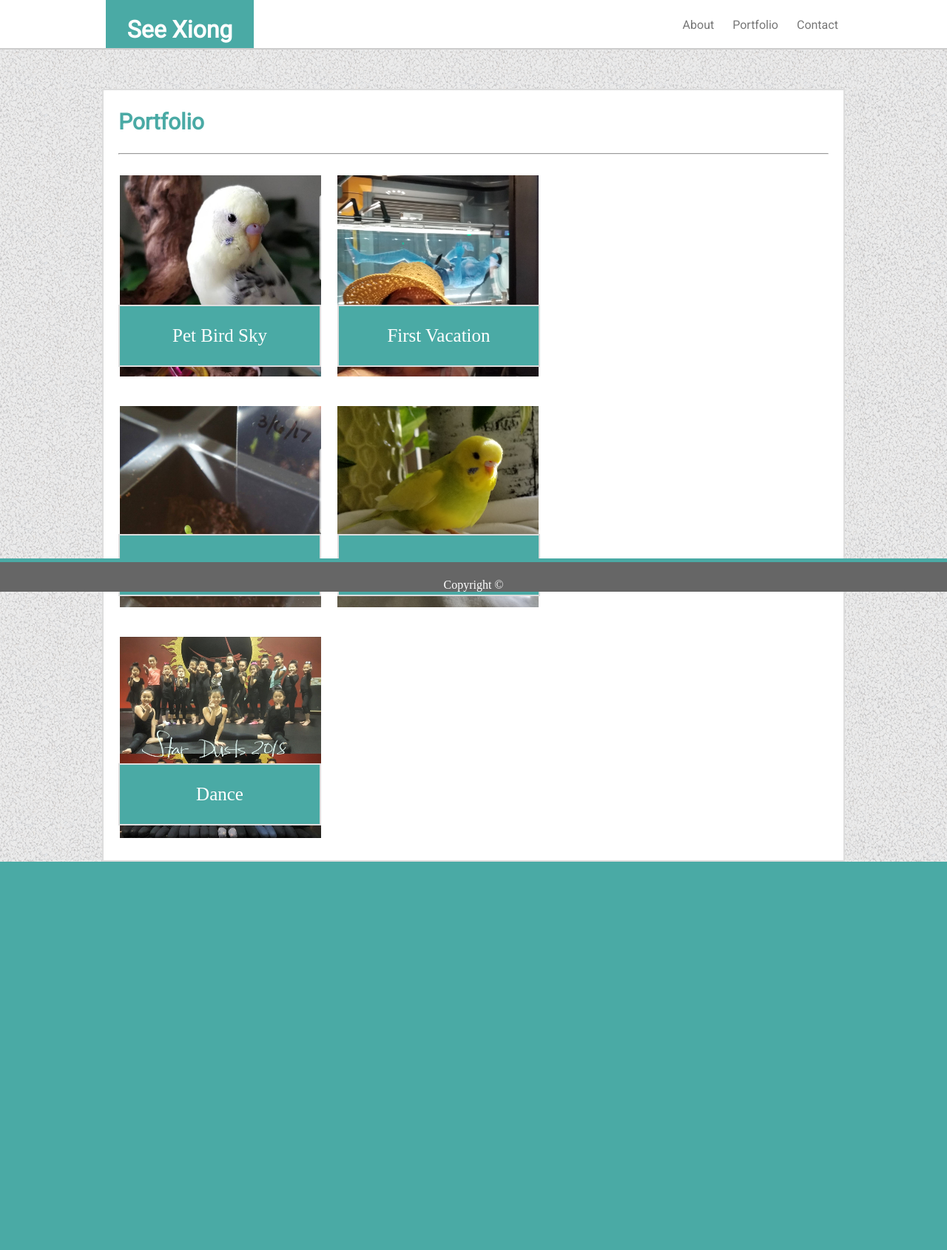
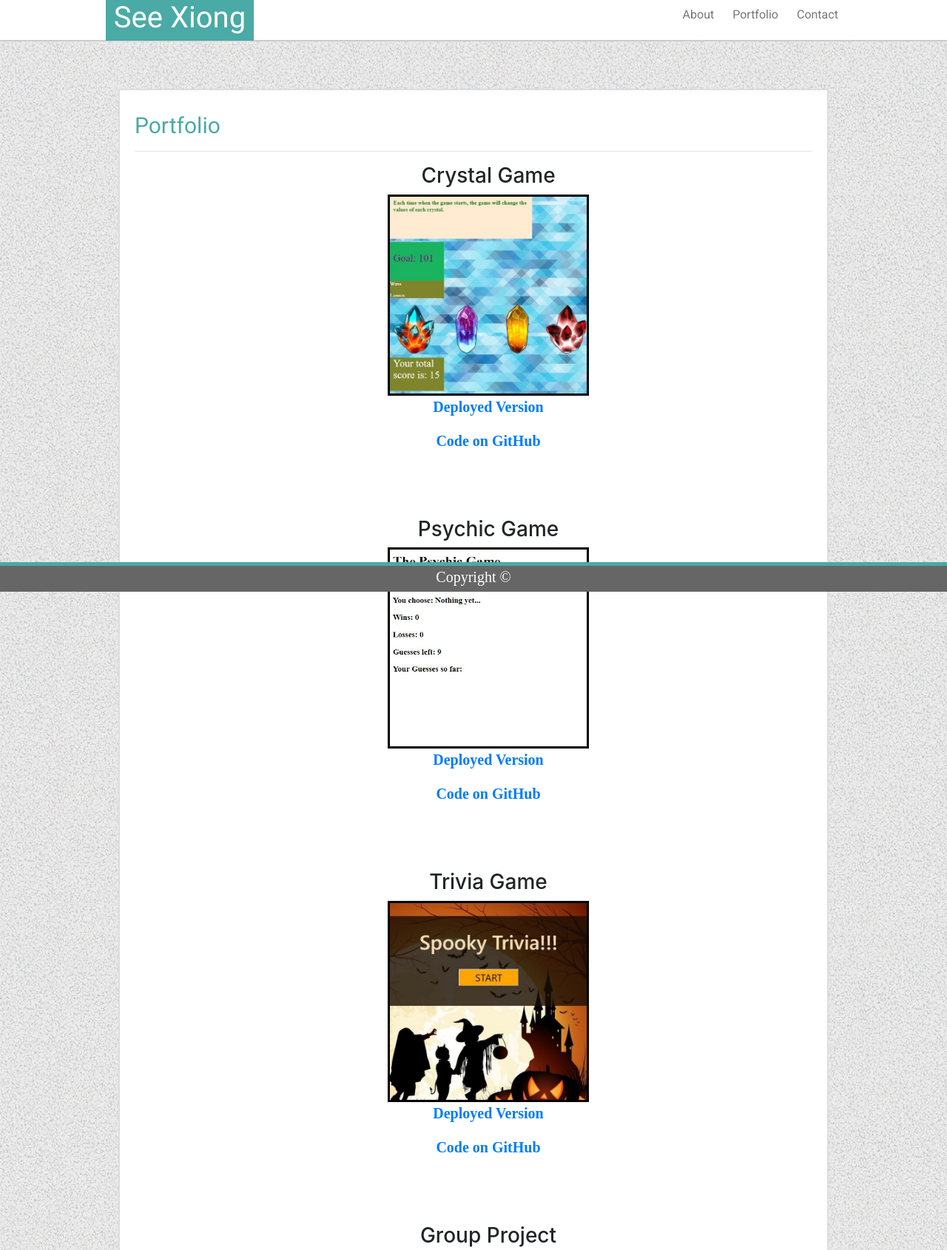
Before and after one commit to seeseexiong/Responsive-Portfolio, a plain HTML site: page portfolio.html in a window 1280 px wide. Shown: the top 1690 px of the page at 74% size. Before the commit the page ends 1165 px from the top, so only its background shows below. Drawn offline with nearby package versions, Linux system fonts and the light colour scheme.

Commit message:
Update 10/8/18

```diff
--- a/assets/css/style.css
+++ b/assets/css/style.css
@@ -17,11 +17,7 @@ header {
     text-align: center;
     margin-top: 0px;
     margin-bottom: 0px;
-    height: 65px;
-
-
-
-
+    height: 55px;
 
     /* fixed the position relatively to the window*/
     position: fixed;
@@ -30,24 +26,22 @@ header {
 
     font-family: 'Roboto', sans-serif;
     z-index: 3;
+
 }
 
-h2 {
-    color: #4aaaa5;
-    font-size: 30px;
-    font-family: 'Roboto', sans-serif;
-}
 
 section {
     clear: both; /* trying to clear the float from the ul BUT NOT WORKING>*/
     background-color: #ffffff;
     width: 960px;
+    height: 500px;
     margin-left: auto;
     margin-right: auto;
     margin-bottom: 70px;
     position: relative;
     top: 120px;
 
+    padding-top: 30px;
     padding-bottom: 10px;
     padding-right: 20px;
     padding-left: 20px;
@@ -94,22 +88,28 @@ li a {
     color: #777777;
 }
 
-img {
+#myPic {
     float: left;
     margin: 20px 20px 20px 0px;
 }
 
 .portImg {
     width: 272px;
-    margin-left: 2px;
+    margin-left: 40px;
+    margin-top: 0px;
+    border: 3px solid black;
 }
 p {
     color: #777777;
     line-height: 30px;
     font-family: 'Libre Baskerville', serif;
+    font-size: 20px;
 
 }
 
+#contactDiv {
+    height: 650px;
+}
 .form {
     clear: both;
     color: #777777;
@@ -130,12 +130,12 @@ p {
 }
 
 input {
-    width: 960px;
+    width: 860px;
     height: 25px;
 }
 
 #messageBox {
-    height: 300px;
+    height: 100px;
 }
 footer {
     background-color: #666666;
@@ -155,59 +155,49 @@ footer {
 }
 
 /* CSS for IMAGES starts here */
-.lable {
-    background-color:#4aaaa5;
-    z-index: 1;
-    width: 270px;
-    text-align: center;
-    /* height: 30px; */
-    margin:0;
-    padding-top: 0px;
-    padding:0;
+
+
+
+.info {
+    background-color: #4aaaa5;
+    padding-top: 1px;
+    padding-bottom: 1px;
+    padding-left: 20px;
+    padding-right: 20px;
+    color:#ffffff;
+    border: 5px outset rgb(218, 216, 216);
+    font-size: 30px;
 }
 
-.inLable {
-    color: #ffffff;
-    font-family: 'Libre Baskerville', serif;
-    font-size: 25px;
+#imgDiv{
+    height: 2000px;
+    position: relative;
 }
 
-.pictures {
-    width: 600px;
+.align-center {
+    text-align: center;
 }
+.margin40 {
+     margin-left: 40px;
+ }
 
-/* CSS for picture labels starts here */
-#lable1 {
+
+.floatingDiv {
+     float: left;
+ }
+#label1 {
     position: absolute;
-    top: 290px;
-}
-
-#lable2 {
-    position: absolute;
-    top: 290px;
-    left: 316px;
-}
-
-#lable3 {
-    position: absolute;
-    top: 600px;
-}
-
-#lable4 {
-    position: absolute;
-    top: 600px;
-    left: 316px;
-}
-
-#lable5 {
-    position: absolute;
-    top: 910px;
+    top: 0;
+    left: 0;
 }
 
 
 
 
 
+
+
+/* CSS for picture labels starts here */
 
 
 
@@ -298,51 +288,10 @@ footer {
 
     /* CSS for picture labels starts here */
 
-    img {
-        width: 100%;
-        float: left;
-    }
-
-    .portImg {
-        width: 500px;
-        overflow: auto;
-    }
 
 
-    .lable {
-        width: 92%;
 
-    }
 
-    #lable1 {
-        position: absolute;
-        top: 520px;
-        left: 22px;
-    }
 
-    #lable2 {
-        position: absolute;
-        top: 1060px;
-        left: 22px;
-
-    }
-
-    #lable3 {
-        position: absolute;
-        top: 1600px;
-        left: 22px;
-    }
-
-    #lable4 {
-        position: absolute;
-        top: 2140px;
-        left:22px;
-    }
-
-    #lable5 {
-        position: absolute;
-        top:2680px;
-        left: 22px;
-    }
 
 }
--- a/portfolio.html
+++ b/portfolio.html
@@ -7,7 +7,16 @@
     <title>Protfolio</title>
     <link rel="stylesheet" type="text/css" href="assets/css/style.css">
     <link href="https://fonts.googleapis.com/css?family=Playfair+Display|Roboto" rel="stylesheet">
+    <!-- Bootstrap -->
+    <link rel="stylesheet" href="https://stackpath.bootstrapcdn.com/bootstrap/4.1.3/css/bootstrap.min.css" integrity="sha384-MCw98/SFnGE8fJT3GXwEOngsV7Zt27NXFoaoApmYm81iuXoPkFOJwJ8ERdknLPMO" crossorigin="anonymous">
 
+    <style>
+        h2 {
+        color: #4aaaa5;
+        font-size: 30px;
+        font-family: 'Roboto', sans-serif;
+        }
+    </style>
 </head>
 <body>
      <!--HEADER Starts Here-->
@@ -23,36 +32,42 @@
         </ul>
     </nav>
 
-    <section>
+    <section id="imgDiv">
         <h2>Portfolio</h2>
         <hr>
-        <div class="pictures">
-            <img src="assets/images/sky.jpg" alt="Picture of my bird Sky" class="portImg">
-            <img src="assets/images/avatar.jpg" alt="Picture of me at the Navi World" class="portImg">
-            <img src="assets/images/plants.jpg" alt="Picture of my plants" class="portImg">
-            <img src="assets/images/pearl.jpg" alt="Picture of my bird Pearl" class="portImg">
-            <img src="assets/images/dance.jpg" alt="Picture of my dance students" class="portImg">
+        <div class="align-center">
+            <h3 class="margin40">Crystal Game</h3>
+            <img src="assets/images/CrystalGame.JPG" alt="Picture of my bird Sky" class="portImg">
+            <div>
+                <b><p class="margin40"><a href="https://seeseexiong.github.io/unit-4-game/">Deployed Version</a></p></b>
+                <b><p class="margin40"><a href="https://github.com/seeseexiong/unit-4-game">Code on GitHub</a></p></b>
+            </div><br><br><br>
 
-                <section class="lable" id="lable1">
-                    <p class="inLable" >Pet Bird Sky</p>
-                </section>
+            <h3 class="margin40">Psychic Game</h3>
+            <img src="assets/images/PsychicGame.JPG" alt="Picture of me at the Navi World" class="portImg">
+            <div>
+                <b><p class="margin40"><a href="https://seeseexiong.github.io/Psychic-Game/">Deployed Version</a></p></b>
+                <b><p class="margin40"><a href="https://github.com/seeseexiong/Psychic-Game">Code on GitHub</a></p></b>
+            </div><br><br><br>
 
-                <section class="lable" id="lable2">
-                    <p class="inLable" >First Vacation</p>
-                </section>
+            <h3 class="margin40">Trivia Game</h3>
+            <img src="assets/images/TriviaGame.JPG" alt="Picture of my plants" class="portImg">
+            <div>
+                <b><p class="margin40"><a href="https://seeseexiong.github.io/TriviaGame/">Deployed Version</a></p></b>
+                <b><p class="margin40"><a href="https://github.com/seeseexiong/TriviaGame">Code on GitHub</a></p></b>
+            </div><br><br><br>
 
-                <section class="lable" id="lable3">
-                    <p class="inLable">My Plants</p>
-                </section>
-
-                <section class="lable" id="lable4">
-                    <p class="inLable">Pet Bird Pearl</p>
-                </section>
-
-                <section class="lable" id="lable5">
-                        <p class="inLable">Dance</p>
-                </section>
+            <h3 class="margin40">Group Project</h3>
+            <img src="assets/images/WeatherWar.jpg" alt="Picture of my bird Pearl" class="portImg">
+            <div>
+                <b><p class="margin40"><a href="">Deployed Version</a></p></b>
+                <b><p class="margin40"><a href="https://github.com/ac3charland/WeatherWars">Code on GitHub</a></p></b>
+            </div>
         </div>
+            <!-- <span class="label info" id="label1">Crystal Game</span>
+            <span class="label info" id="label2">Psychic Game</span>
+            <span class="label info" id="label3">Trivia Game</span>
+            <span class="label info" id="label4">Team Project</span> -->
     </section>
 
 
```
Also changed, not shown: contact.html (+14 -4 lines), index.html (+24 -9 lines), assets/JS/main.js (added), assets/images/CrystalGame.JPG (added), assets/images/PsychicGame.JPG (added), assets/images/TriviaGame.JPG (added), assets/images/WeatherWar.jpg (added).
